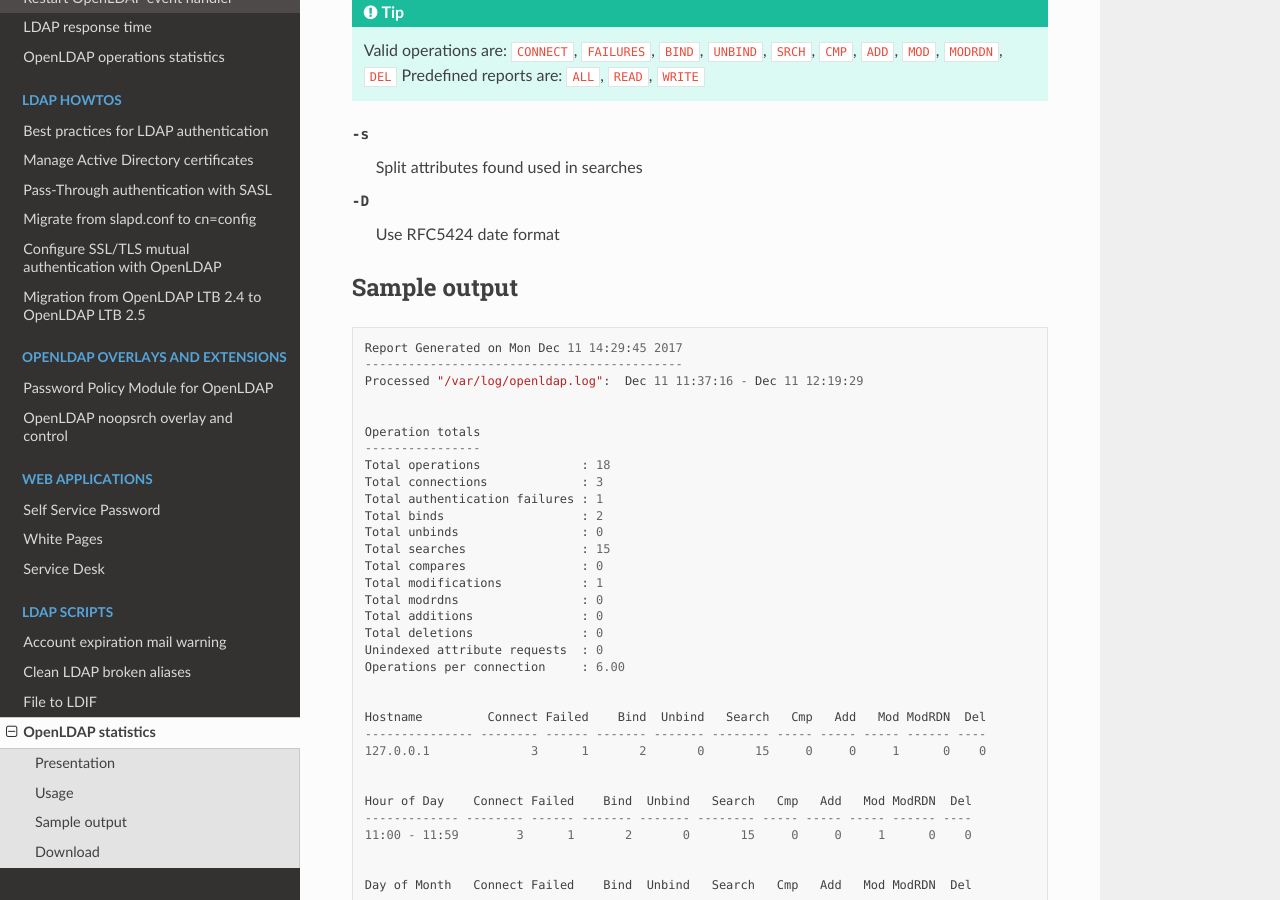
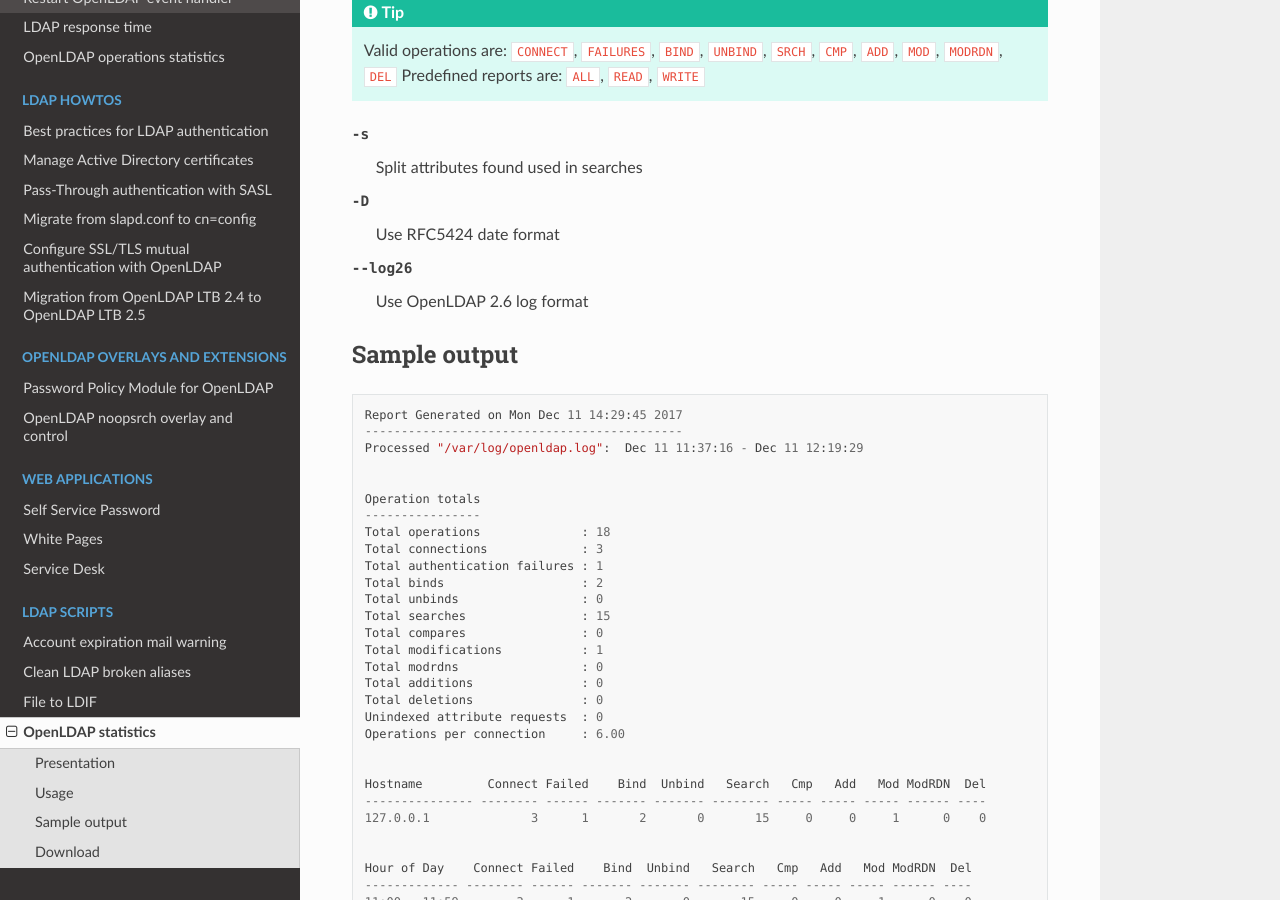
Before and after one commit to ltb-project/documentation, a Sphinx documentation site: the page built from source/ldap-stats.rst, in a window 1280 px wide and 900 px high, scrolled down 1570 px. Built offline with Sphinx 7.4.7 and the Read the Docs theme 2.0.0, drawn with Linux system fonts in a browser that asks for light colours.

Commit message:
add option (--log26) for new openldap 2.6 log format compatibility

```diff
--- a/source/ldap-stats.rst
+++ b/source/ldap-stats.rst
@@ -56,6 +56,7 @@ Options:
 
 -s                       Split attributes found used in searches
 -D                       Use RFC5424 date format
+--log26                  Use OpenLDAP 2.6 log format
 
 Sample output
 =============
```
